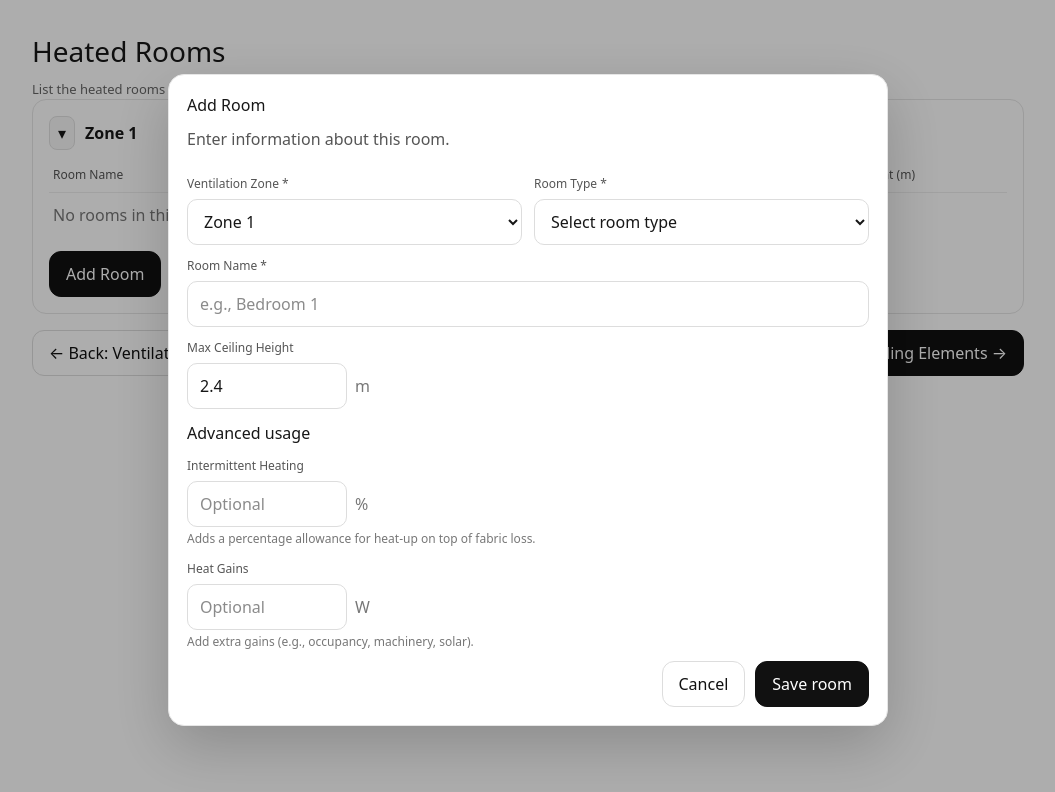
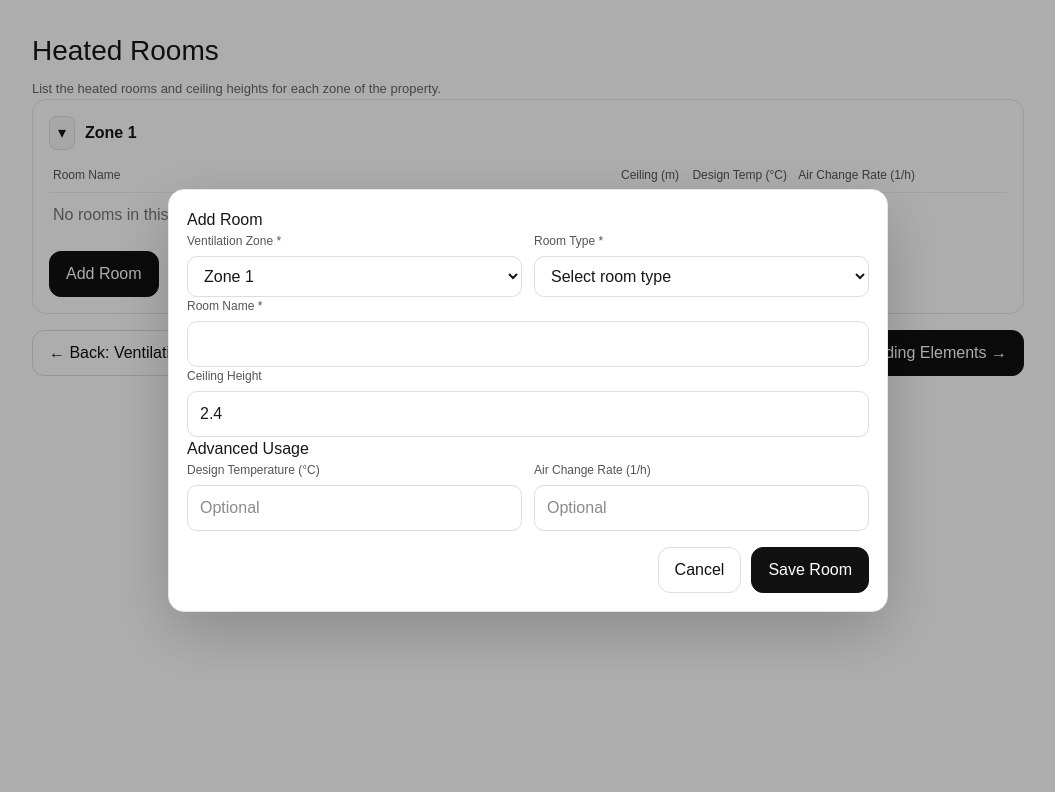
Before and after one commit to damowhu11-1979/heat-demand, a Next.js app: page /rooms in a window 1280 px wide. Both pictures are taken after a click on the button "Add Room". Shown: the top 792 px of the page, without its empty margins (112-1167 px from the left). Built offline with nearby package versions, Linux system fonts and the light colour scheme.

Commit message:
Update page.tsx

```diff
--- a/app/rooms/page.tsx
+++ b/app/rooms/page.tsx
@@ -5,17 +5,19 @@ import Link from 'next/link';
 
 /* ------------------------------ types ------------------------------ */
 type Room = {
-  zone: number;             // 0-based zone index
-  type: string;             // e.g., Bedroom, Living, etc
-  name: string;             // free text
-  maxCeiling: number;       // metres
-  intermittentPct?: number; // %
-  heatGainsW?: number;      // W
+  zone: number;
+  type: string;
+  name: string;
+  maxCeiling: number;
+  intermittentPct?: number;
+  heatGainsW?: number;
+  designTemp?: number;
+  airChangeRate?: number;
 };
 
 type Zone = { name: string; rooms: Room[] };
 
-/* ----- localStorage helpers ----- */
+/* ------------------------- localStorage helpers ------------------------- */
 const ROOMS_KEY = 'mcs.rooms';
 
 const readRooms = (): Zone[] | null => {
@@ -32,59 +34,40 @@ const writeRooms = (zones: Zone[]) => {
   if (typeof window === 'undefined') return;
   try {
     localStorage.setItem(ROOMS_KEY, JSON.stringify(zones));
-  } catch {
-    // ignore
-  }
+  } catch {}
 };
 
-/* ------------------------------ page ------------------------------- */
+/* ------------------------------ component ------------------------------ */
 export default function RoomsPage(): React.JSX.Element {
-  // zones & rooms
   const [zones, setZones] = useState<Zone[]>([{ name: 'Zone 1', rooms: [] }]);
   const [expanded, setExpanded] = useState<Record<number, boolean>>({ 0: true });
 
-  // add-room modal
   const [showModal, setShowModal] = useState(false);
   const [form, setForm] = useState<Room>({
     zone: 0,
     type: '',
     name: '',
     maxCeiling: 2.4,
-    intermittentPct: undefined,
-    heatGainsW: undefined,
   });
 
-  // load any saved zones on mount
   useEffect(() => {
     const saved = readRooms();
     if (saved && Array.isArray(saved) && saved.length) {
       setZones(saved);
-      // expand first zone by default
       setExpanded({ 0: true });
     }
   }, []);
 
-  // auto-save zones whenever they change (debounced)
   useEffect(() => {
     const t = setTimeout(() => writeRooms(zones), 400);
     return () => clearTimeout(t);
   }, [zones]);
 
-  const roomTypes = useMemo(
-    () => [
-      'Bedroom',
-      'Living Room',
-      'Kitchen',
-      'Bathroom',
-      'Hallway',
-      'Dining Room',
-      'Study',
-      'Garage',
-      'Porch',
-      'Other',
-    ],
-    []
-  );
+  const roomTypes = useMemo(() => [
+    'Bedroom', 'Living Room', 'Kitchen', 'Bathroom',
+    'Hallway', 'Dining Room', 'Study', 'Garage',
+    'Porch', 'Other'
+  ], []);
 
   const onOpenAddRoom = () => {
     setForm({
@@ -94,6 +77,8 @@ export default function RoomsPage(): React.JSX.Element {
       maxCeiling: 2.4,
       intermittentPct: undefined,
       heatGainsW: undefined,
+      designTemp: undefined,
+      airChangeRate: undefined,
     });
     setShowModal(true);
   };
@@ -118,27 +103,18 @@ export default function RoomsPage(): React.JSX.Element {
 
   const onRemoveRoom = (zoneIdx: number, idx: number) => {
     const z = [...zones];
-    z[zoneIdx] = { ...z[zoneIdx], rooms: z[zoneIdx].rooms.filter((_, i) => i !== idx) };
+    z[zoneIdx].rooms.splice(idx, 1);
     setZones(z);
   };
 
   return (
     <main style={wrap}>
       <h1 style={h1}>Heated Rooms</h1>
-      <p style={subtle}>
-        List the heated rooms and ceiling heights for each zone of the property.
-      </p>
+      <p style={subtle}>List the heated rooms and ceiling heights for each zone of the property.</p>
 
-      {/* zones & rooms */}
       <section style={card}>
         {zones.map((zone, zi) => (
-          <div
-            key={zi}
-            style={{
-              borderTop: zi ? '1px solid #eee' : undefined,
-              paddingTop: zi ? 12 : 0,
-            }}
-          >
+          <div key={zi} style={{ borderTop: zi ? '1px solid #eee' : undefined, paddingTop: zi ? 12 : 0 }}>
             <div style={{ display: 'flex', alignItems: 'center', gap: 10, marginBottom: 8 }}>
               <button
                 onClick={() => setExpanded((e) => ({ ...e, [zi]: !e[zi] }))}
@@ -152,31 +128,26 @@ export default function RoomsPage(): React.JSX.Element {
 
             {expanded[zi] && (
               <div>
-                {/* header row */}
                 <div style={rowHeader}>
                   <div style={{ flex: 2 }}>Room Name</div>
-                  <div style={{ width: 140, textAlign: 'right' }}>Ceiling Height (m)</div>
+                  <div style={{ width: 100, textAlign: 'right' }}>Ceiling (m)</div>
+                  <div style={{ width: 100, textAlign: 'right' }}>Design Temp (°C)</div>
+                  <div style={{ width: 120, textAlign: 'right' }}>Air Change Rate (1/h)</div>
                   <div style={{ width: 80 }} />
                 </div>
 
-                {/* rooms */}
                 {zone.rooms.map((r, i) => (
                   <div key={i} style={row}>
-                    <div style={{ flex: 2 }}>
-                      {r.name || <em style={muted}>Unnamed</em>}
-                    </div>
-                    <div style={{ width: 140, textAlign: 'right' }}>
-                      {r.maxCeiling.toFixed(2)}
-                    </div>
+                    <div style={{ flex: 2 }}>{r.name || <em style={muted}>Unnamed</em>}</div>
+                    <div style={{ width: 100, textAlign: 'right' }}>{r.maxCeiling.toFixed(2)}</div>
+                    <div style={{ width: 100, textAlign: 'right' }}>{r.designTemp ?? '—'}</div>
+                    <div style={{ width: 120, textAlign: 'right' }}>{r.airChangeRate ?? '—'}</div>
                     <div style={{ width: 80, textAlign: 'right' }}>
-                      <button onClick={() => onRemoveRoom(zi, i)} style={linkDanger}>
-                        Remove
-                      </button>
+                      <button onClick={() => onRemoveRoom(zi, i)} style={linkDanger}>Remove</button>
                     </div>
                   </div>
                 ))}
 
-                {/* empty state */}
                 {!zone.rooms.length && (
                   <div style={{ ...muted, padding: '10px 4px' }}>
                     No rooms in this zone yet.
@@ -188,164 +159,74 @@ export default function RoomsPage(): React.JSX.Element {
         ))}
 
         <div style={{ display: 'flex', gap: 10, marginTop: 14 }}>
-          <button onClick={onOpenAddRoom} style={primaryBtn}>
-            Add Room
-          </button>
-          <button onClick={onAddZone} style={secondaryBtn}>
-            Add Zone
-          </button>
+          <button onClick={onOpenAddRoom} style={primaryBtn}>Add Room</button>
+          <button onClick={onAddZone} style={secondaryBtn}>Add Zone</button>
         </div>
       </section>
 
-      {/* nav */}
       <div style={{ display: 'flex', justifyContent: 'space-between', marginTop: 16 }}>
-        <Link href="/ventilation" style={{ ...secondaryBtn, textDecoration: 'none' }}>
-          ← Back: Ventilation
-        </Link>
-        <Link href="/elements" style={{ ...primaryBtn, textDecoration: 'none' }}>
-          Next: Building Elements →
-        </Link>
+        <Link href="/ventilation" style={secondaryBtn}>← Back: Ventilation</Link>
+        <Link href="/elements" style={primaryBtn}>Next: Building Elements →</Link>
       </div>
 
-      {/* add-room modal */}
       {showModal && (
         <div style={modalBackdrop} onClick={() => setShowModal(false)}>
           <div style={modal} onClick={(e) => e.stopPropagation()}>
-            <h2 style={{ margin: '0 0 10px' }}>Add Room</h2>
-            <p style={{ margin: '6px 0 12px', color: '#555' }}>
-              Enter information about this room.
-            </p>
+            <h2>Add Room</h2>
 
-            {/* Ventilation Zone + Room Type */}
             <div style={grid2}>
               <div>
                 <Label>Ventilation Zone *</Label>
-                <Select
-                  value={form.zone}
-                  onChange={(e) =>
-                    setForm({ ...form, zone: Number((e.target as HTMLSelectElement).value) })
-                  }
-                >
+                <Select value={form.zone} onChange={(e) => setForm({ ...form, zone: Number(e.target.value) })}>
                   {zones.map((z, i) => (
-                    <option key={i} value={i}>
-                      {z.name}
-                    </option>
+                    <option key={i} value={i}>{z.name}</option>
                   ))}
                 </Select>
               </div>
 
               <div>
                 <Label>Room Type *</Label>
-                <Select
-                  value={form.type}
-                  onChange={(e) =>
-                    setForm({ ...form, type: (e.target as HTMLSelectElement).value })
-                  }
-                >
+                <Select value={form.type} onChange={(e) => setForm({ ...form, type: e.target.value })}>
                   <option value="">Select room type</option>
                   {roomTypes.map((t) => (
-                    <option key={t} value={t}>
-                      {t}
-                    </option>
+                    <option key={t} value={t}>{t}</option>
                   ))}
                 </Select>
               </div>
             </div>
 
-            {/* Room Name */}
             <div>
               <Label>Room Name *</Label>
-              <Input
-                placeholder="e.g., Bedroom 1"
-                value={form.name}
-                onChange={(e) =>
-                  setForm({ ...form, name: (e.target as HTMLInputElement).value })
-                }
-              />
+              <Input value={form.name} onChange={(e) => setForm({ ...form, name: e.target.value })} />
             </div>
 
-            {/* Max Ceiling Height (m) */}
             <div>
-              <Label>Max Ceiling Height</Label>
-              <div style={{ display: 'flex', gap: 8, alignItems: 'center' }}>
-                <Input
-                  type="number"
-                  step="0.01"
-                  value={form.maxCeiling}
-                  onChange={(e) =>
-                    setForm({
-                      ...form,
-                      maxCeiling: Number((e.target as HTMLInputElement).value || 0),
-                    })
-                  }
-                  style={{ maxWidth: 160 }}
-                />
-                <span style={{ ...muted, minWidth: 14 }}>m</span>
+              <Label>Ceiling Height</Label>
+              <Input type="number" step="0.01" value={form.maxCeiling} onChange={(e) => setForm({ ...form, maxCeiling: parseFloat(e.target.value || '0') })} />
+            </div>
+
+            <h3>Advanced Usage</h3>
+
+            <div style={grid2}>
+              <div>
+                <Label>Design Temperature (°C)</Label>
+                <Input type="number" placeholder="Optional" value={form.designTemp ?? ''} onChange={(e) => {
+                  const val = e.target.value;
+                  setForm({ ...form, designTemp: val === '' ? undefined : parseFloat(val) });
+                }} />
+              </div>
+              <div>
+                <Label>Air Change Rate (1/h)</Label>
+                <Input type="number" placeholder="Optional" value={form.airChangeRate ?? ''} onChange={(e) => {
+                  const val = e.target.value;
+                  setForm({ ...form, airChangeRate: val === '' ? undefined : parseFloat(val) });
+                }} />
               </div>
             </div>
 
-            <h3 style={{ margin: '12px 0 6px' }}>Advanced usage</h3>
-
-            {/* Intermittent Heating (%) */}
-            <div>
-              <Label>Intermittent Heating</Label>
-              <div style={{ display: 'flex', gap: 8, alignItems: 'center' }}>
-                <Input
-                  type="number"
-                  placeholder="Optional"
-                  value={form.intermittentPct ?? ''}
-                  onChange={(e) => {
-                    const val = (e.target as HTMLInputElement).value;
-                    setForm({
-                      ...form,
-                      intermittentPct: val === '' ? undefined : Number(val),
-                    });
-                  }}
-                  style={{ maxWidth: 160 }}
-                />
-                <span style={{ ...muted, minWidth: 14 }}>%</span>
-              </div>
-              <p style={hint}>
-                Adds a percentage allowance for heat-up on top of fabric loss.
-              </p>
-            </div>
-
-            {/* Heat Gains (W) */}
-            <div>
-              <Label>Heat Gains</Label>
-              <div style={{ display: 'flex', gap: 8, alignItems: 'center' }}>
-                <Input
-                  type="number"
-                  placeholder="Optional"
-                  value={form.heatGainsW ?? ''}
-                  onChange={(e) => {
-                    const val = (e.target as HTMLInputElement).value;
-                    setForm({
-                      ...form,
-                      heatGainsW: val === '' ? undefined : Number(val),
-                    });
-                  }}
-                  style={{ maxWidth: 160 }}
-                />
-                <span style={{ ...muted, minWidth: 14 }}>W</span>
-              </div>
-              <p style={hint}>Add extra gains (e.g., occupancy, machinery, solar).</p>
-            </div>
-
-            <div
-              style={{
-                display: 'flex',
-                gap: 10,
-                justifyContent: 'flex-end',
-                marginTop: 10,
-              }}
-            >
-              <button onClick={() => setShowModal(false)} style={secondaryBtn}>
-                Cancel
-              </button>
-              <button onClick={onSaveRoom} style={primaryBtn}>
-                Save room
-              </button>
+            <div style={{ display: 'flex', justifyContent: 'flex-end', marginTop: 16, gap: 10 }}>
+              <button onClick={() => setShowModal(false)} style={secondaryBtn}>Cancel</button>
+              <button onClick={onSaveRoom} style={primaryBtn}>Save Room</button>
             </div>
           </div>
         </div>
@@ -354,134 +235,72 @@ export default function RoomsPage(): React.JSX.Element {
   );
 }
 
-/* ------------------------------ UI bits ------------------------------ */
-function Label({ children }: { children: React.ReactNode }) {
-  return (
-    <label
-      style={{
-        display: 'block',
-        fontSize: 12,
-        color: '#555',
-        margin: '12px 0 6px',
-      }}
-    >
-      {children}
-    </label>
-  );
-}
+/* ------------------------- UI Components ------------------------- */
+const Label = ({ children }: { children: React.ReactNode }) => (
+  <label style={{ display: 'block', fontSize: 12, color: '#555', marginBottom: 6 }}>{children}</label>
+);
 
-function Input(
-  props: React.InputHTMLAttributes<HTMLInputElement>
-) {
-  return <input {...props} style={{ ...input, ...(props.style || {}) }} />;
-}
+const Input = (props: React.InputHTMLAttributes<HTMLInputElement>) => (
+  <input {...props} style={{ ...input, ...(props.style || {}) }} />
+);
 
-function Select(
-  props: React.SelectHTMLAttributes<HTMLSelectElement>
-) {
-  return <select {...props} style={{ ...input, ...(props.style || {}) }} />;
-}
+const Select = (props: React.SelectHTMLAttributes<HTMLSelectElement>) => (
+  <select {...props} style={{ ...input, ...(props.style || {}) }} />
+);
 
-/* ------------------------------ styles ------------------------------- */
-const wrap: React.CSSProperties = {
-  maxWidth: 1040,
-  margin: '0 auto',
-  padding: 24,
-  fontFamily: 'system-ui, -apple-system, Segoe UI, Roboto, Arial, sans-serif',
+/* ------------------------------ Styles ------------------------------ */
+const wrap = { maxWidth: 1040, margin: '0 auto', padding: 24 };
+const h1 = { fontSize: 28, margin: '6px 0 8px' };
+const muted = { color: '#777', fontStyle: 'normal' };
+const subtle = { color: '#666', fontSize: 13, lineHeight: 1.45 };
+
+const card = { background: '#fff', border: '1px solid #e6e6e6', borderRadius: 14, padding: 16 };
+
+const rowHeader = {
+  display: 'flex', gap: 8, padding: '8px 4px',
+  color: '#555', fontSize: 12, borderBottom: '1px solid #eee',
 };
 
-const h1: React.CSSProperties = { fontSize: 28, margin: '6px 0 8px' };
-const muted: React.CSSProperties = { color: '#777', fontStyle: 'normal' };
-const subtle: React.CSSProperties = { color: '#666', fontSize: 13, lineHeight: 1.45 };
-const hint: React.CSSProperties = { color: '#777', fontSize: 12, marginTop: 4, lineHeight: 1.4 };
-
-const card: React.CSSProperties = {
-  background: '#fff',
-  border: '1px solid #e6e6e6',
-  borderRadius: 14,
-  padding: 16,
+const row = {
+  display: 'flex', gap: 8, padding: '10px 4px',
+  alignItems: 'center', borderBottom: '1px solid #f2f2f2',
 };
 
-const rowHeader: React.CSSProperties = {
-  display: 'flex',
-  gap: 8,
-  padding: '8px 4px',
-  color: '#555',
-  fontSize: 12,
-  borderBottom: '1px solid #eee',
+const input = {
+  width: '100%', padding: '10px 12px', borderRadius: 10,
+  border: '1px solid #ddd', outline: 'none', boxSizing: 'border-box',
 };
 
-const row: React.CSSProperties = {
-  display: 'flex',
-  gap: 8,
-  padding: '10px 4px',
-  alignItems: 'center',
-  borderBottom: '1px solid #f2f2f2',
+const primaryBtn = {
+  background: '#111', color: '#fff', border: '1px solid #111',
+  padding: '10px 16px', borderRadius: 12, cursor: 'pointer',
 };
 
-const input: React.CSSProperties = {
-  width: '100%',
-  padding: '10px 12px',
-  borderRadius: 10,
-  border: '1px solid #ddd',
-  outline: 'none',
-  boxSizing: 'border-box',
+const secondaryBtn = {
+  background: '#fff', color: '#111', border: '1px solid #ddd',
+  padding: '10px 16px', borderRadius: 12, cursor: 'pointer',
 };
 
-const primaryBtn: React.CSSProperties = {
-  background: '#111',
-  color: '#fff',
-  border: '1px solid #111',
-  padding: '10px 16px',
-  borderRadius: 12,
-  cursor: 'pointer',
+const linkDanger = {
+  color: '#b00020', textDecoration: 'underline',
+  background: 'none', border: 0, cursor: 'pointer',
 };
 
-const secondaryBtn: React.CSSProperties = {
-  background: '#fff',
-  color: '#111',
-  border: '1px solid #ddd',
-  padding: '10px 16px',
-  borderRadius: 12,
-  cursor: 'pointer',
+const iconBtn = {
+  background: '#f6f6f6', border: '1px solid #e1e1e1',
+  borderRadius: 8, padding: '4px 8px', cursor: 'pointer',
 };
 
-const linkDanger: React.CSSProperties = {
-  color: '#b00020',
-  textDecoration: 'underline',
-  background: 'none',
-  border: 0,
-  cursor: 'pointer',
+const grid2 = {
+  display: 'grid', gridTemplateColumns: 'repeat(2, 1fr)', gap: 12,
 };
 
-const iconBtn: React.CSSProperties = {
-  background: '#f6f6f6',
-  border: '1px solid #e1e1e1',
-  borderRadius: 8,
-  padding: '4px 8px',
-  cursor: 'pointer',
+const modalBackdrop = {
+  position: 'fixed', inset: 0, background: 'rgba(0,0,0,0.32)',
+  display: 'grid', placeItems: 'center', zIndex: 30,
 };
 
-const grid2: React.CSSProperties = {
-  display: 'grid',
-  gridTemplateColumns: 'repeat(2, 1fr)',
-  gap: 12,
+const modal = {
+  width: 'min(720px, 92vw)', background: '#fff', borderRadius: 16,
+  border: '1px solid #e6e6e6', boxShadow: '0 20px 60px rgba(0,0,0,0.2)', padding: 18,
 };
-
-const modalBackdrop: React.CSSProperties = {
-  position: 'fixed',
-  inset: 0,
-  background: 'rgba(0,0,0,0.32)',
-  display: 'grid',
-  placeItems: 'center',
-  zIndex: 30,
-};
-
-const modal: React.CSSProperties = {
-  width: 'min(720px, 92vw)',
-  background: '#fff',
-  borderRadius: 16,
-  border: '1px solid #e6e6e6',
-  boxShadow: '0 20px 60px rgba(0,0,0,0.2)',
-  padding: 18,
-};
```
